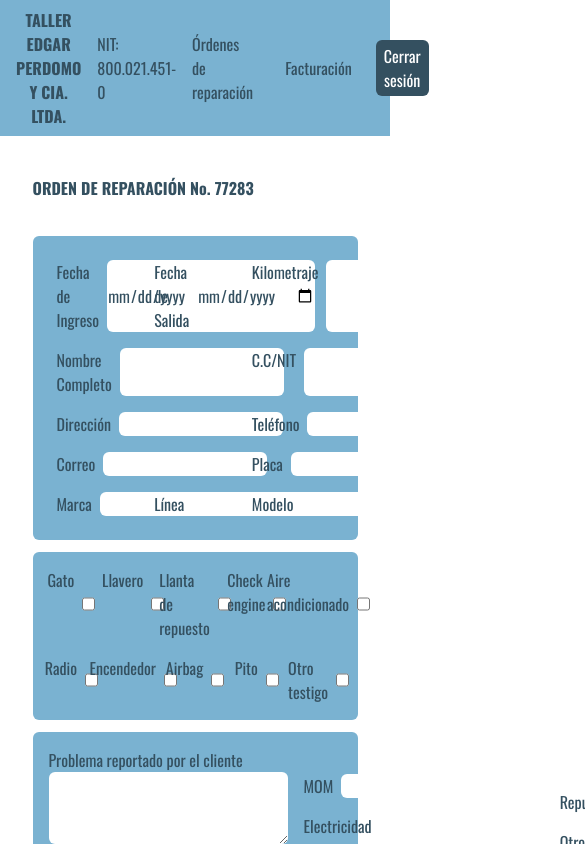
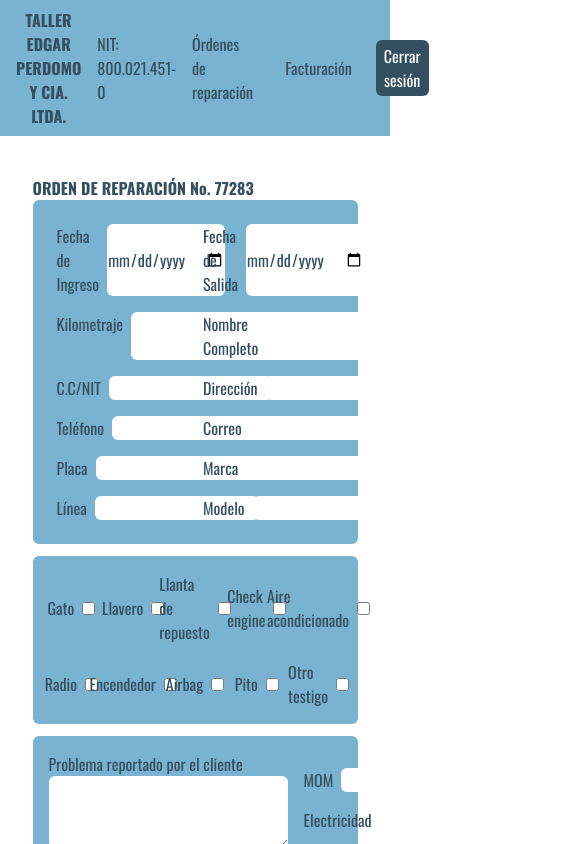
Before and after one commit to sebastianiv21/taller-autos, a React (Create React App) app in the folder client/: page /facturacion in a window 390 px wide. Shown: the top 844 px of the page, 585 px wide, since content can reach past the window. Built offline with nearby package versions, Linux system fonts and the light colour scheme.

Commit message:
Agregado responsive design a facturacion y ordenes

```diff
--- a/client/src/components/CheckItem.jsx
+++ b/client/src/components/CheckItem.jsx
@@ -1,21 +1,30 @@
-import useOrderList from "../hooks/useOrderList";
+import useOrderList from '../hooks/useOrderList'
 const CheckItem = ({ title, checked }) => {
-  const { register, formState: { errors } } = useOrderList()
+  const {
+    register,
+    formState: { errors },
+  } = useOrderList()
   return (
-    <div className="text-oscuro flex justify-center">
-      <label htmlFor={title} className='mr-2' > {title}</label>
+    <div className='text-oscuro flex justify-center items-center'>
+      <label
+        htmlFor={title}
+        className='mr-2'
+      >
+        {' '}
+        {title}
+      </label>
       <input
-        type="checkbox"
+        type='checkbox'
         id={title}
         name={title}
         {...register(`${title}`, {
           required: {
-            value: false
-          }
+            value: false,
+          },
         })}
       />
     </div>
-  );
-};
+  )
+}
 
-export default CheckItem;
+export default CheckItem
--- a/client/src/components/DescItem.jsx
+++ b/client/src/components/DescItem.jsx
@@ -1,20 +1,24 @@
 import React from 'react'
 import useOrderList from '../hooks/useOrderList'
 const DescItem = ({ title, value }) => {
-  const { register, formState: { errors } } = useOrderList()
+  const {
+    register,
+    formState: { errors },
+  } = useOrderList()
   return (
-    <div className="flex  gap-2">
+    <div className='flex gap-2 items-center'>
       <label htmlFor={title}>{title} </label>
       <input
         id={title}
         name={title}
-        type="text"
-        className="grow rounded-md"
+        type='text'
+        className='grow rounded-md'
         {...register(`${title}`, {
           required: {
-            value: false
-          }})}
-            />
+            value: false,
+          },
+        })}
+      />
     </div>
   )
 }
--- a/client/src/components/DescList.jsx
+++ b/client/src/components/DescList.jsx
@@ -1,62 +1,75 @@
 //Components
-import DescItem from "./DescItem";
-import useOrderList from "../hooks/useOrderList";
-import checkListData from "../shared/descListData";
+import DescItem from './DescItem'
+import useOrderList from '../hooks/useOrderList'
+import checkListData from '../shared/descListData'
 
 const descList = checkListData.map((item) => (
-  <DescItem title={item.title} value={item.value} key={item.title} />
-));
+  <DescItem
+    title={item.title}
+    value={item.value}
+    key={item.title}
+  />
+))
 
 const DescList = () => {
-  const { register, formState: { errors } } = useOrderList()
+  const {
+    register,
+    formState: { errors },
+  } = useOrderList()
   return (
-    <section className="p-4 flex flex-col gap-4 h-[300px] flex-wrap w-2/3 justify-center">
+    // <section className='p-4 flex flex-col gap-4 h-[300px] flex-wrap w-2/3 justify-center'>
+    <section className='p-4 grid grid-cols-1 lg:mx-auto lg:grid-cols-2 gap-4 w-2/3 justify-center'>
       {descList}
-      <div className="flex  gap-2">
-        <label htmlFor="subtotal">SUBTOTAL $ </label>
+      <div className='flex gap-2 items-center'>
+        <label htmlFor='subtotal'>SUBTOTAL $ </label>
         <input
-          id="subtotal"
-          type="text"
-          className="grow rounded-md"
-          name="subtotal"
-          {...register("subtotal", {
+          id='subtotal'
+          type='text'
+          className='grow rounded-md'
+          name='subtotal'
+          {...register('subtotal', {
             required: {
-              value: false
-            }
+              value: false,
+            },
           })}
         />
       </div>
-      <div className="flex  gap-2">
-        <label htmlFor="iva">IVA $</label>
+      <div className='flex  gap-2'>
+        <label htmlFor='iva'>IVA $</label>
         <input
-          id="iva"
-          type="text"
-          name="iva"
-          className="grow rounded-md"
-          {...register("iva", {
+          id='iva'
+          type='text'
+          name='iva'
+          className='grow rounded-md'
+          {...register('iva', {
             required: {
-              value: false
-            }
+              value: false,
+            },
           })}
         />
       </div>
-      <div className="flex  gap-2">
-        <label htmlFor="total">TOTAL $</label>
+      <div className='flex  gap-2'>
+        <label htmlFor='total'>TOTAL $</label>
         <input
-          id="total"
-          name="total"
-          type="text"
-          className="grow rounded-md"
-          {...register("total", {
-              required: {
-                value: false
-              }
-            })}
-          />
+          id='total'
+          name='total'
+          type='text'
+          className='grow rounded-md'
+          {...register('total', {
+            required: {
+              value: false,
+            },
+          })}
+        />
       </div>
-      <button className="bg-claro p-2 rounded-md" type="submit">GENERAR ORDEN</button>
+      <button
+        className='bg-claro p-2 rounded-md lg:col-span-2 w-1/2 mx-auto'
+        type='submit'
+      >
+        GENERAR ORDEN
+      </button>
     </section>
-  );
-};
+  )
+}
 
-export default DescList;
+export default DescList
--- a/client/src/components/Description.jsx
+++ b/client/src/components/Description.jsx
@@ -1,10 +1,10 @@
 //Components
-import DescText from "./DescText";
-import DescList from "./DescList";
+import DescText from './DescText'
+import DescList from './DescList'
 
 const Description = () => {
   return (
-    <section className="bg-base rounded-md mx-auto p-4 w-5/6 flex mb-6">
+    <section className='bg-base rounded-md mx-auto p-4 w-5/6 flex mb-6'>
       <DescText />
       <DescList />
     </section>
--- a/client/src/components/InfoCliente.jsx
+++ b/client/src/components/InfoCliente.jsx
@@ -1,180 +1,181 @@
-import React from "react";
-import useOrderList from "../hooks/useOrderList";
+import useOrderList from '../hooks/useOrderList'
 
 const InfoCliente = () => {
-  const {register, formState: { errors }} = useOrderList()
+  const {
+    register,
+    formState: { errors },
+  } = useOrderList()
   return (
     <>
-      <section className="informacion-cliente bg-base rounded-md mx-auto p-6 w-5/6 grid grid-cols-3 gap-4">
-        <div className="flex  gap-2">
-          <label htmlFor="fechaIngreso">Fecha de Ingreso</label>
+      <section className='informacion-cliente bg-base rounded-md mx-auto p-6 w-5/6 grid grid-cols-2 lg:grid-cols-3 gap-4'>
+        <div className='flex  gap-2'>
+          <label htmlFor='fechaIngreso'>Fecha de Ingreso</label>
           <input
-            id="fechaIngreso"
-            type="date"
-            className="grow rounded-md"
-            name="fechaIngreso"
-            {...register("fechaIngreso", {
+            id='fechaIngreso'
+            type='date'
+            className='grow rounded-md'
+            name='fechaIngreso'
+            {...register('fechaIngreso', {
               required: {
-                value: true
-              }
+                value: true,
+              },
             })}
           />
         </div>
-        <div className="flex gap-2">
-          <label htmlFor="fechaSalida">Fecha de Salida</label>
+        <div className='flex gap-2'>
+          <label htmlFor='fechaSalida'>Fecha de Salida</label>
           <input
-            id="fechaSalida"
-            type="date"
-            className="grow rounded-md"
-            name="fechaSalida"
-            {...register("fechaSalida", {
+            id='fechaSalida'
+            type='date'
+            className='grow rounded-md'
+            name='fechaSalida'
+            {...register('fechaSalida', {
               required: {
-                value: false
-              }
+                value: false,
+              },
             })}
           />
         </div>
-        <div className="flex gap-2">
-          <label htmlFor="kilometraje">Kilometraje</label>
+        <div className='flex gap-2'>
+          <label htmlFor='kilometraje'>Kilometraje</label>
           <input
-            id="kilometraje"
-            type="text"
-            className="grow rounded-md"
-            name="kilometraje"
-            {...register("kilometraje", {
+            id='kilometraje'
+            type='text'
+            className='grow rounded-md'
+            name='kilometraje'
+            {...register('kilometraje', {
               required: {
-                value: false
-              }
+                value: false,
+              },
             })}
           />
         </div>
-        <div className="col-span-2 flex gap-2">
-          <label htmlFor="nombreUsuario">Nombre Completo</label>
+        <div className='lg:col-span-2 flex gap-2'>
+          <label htmlFor='nombreUsuario'>Nombre Completo</label>
           <input
-            id="nombreUsuario"
-            type="text"
-            className="grow rounded-md"
-            name="nombreCompleto"
-            {...register("nombreCompleto", {
+            id='nombreUsuario'
+            type='text'
+            className='grow rounded-md'
+            name='nombreCompleto'
+            {...register('nombreCompleto', {
               required: {
-                value: false
-              }
+                value: true,
+              },
             })}
           />
         </div>
-        <div className="flex gap-2">
-          <label htmlFor="identificacion">C.C/NIT</label>
+        <div className='flex gap-2'>
+          <label htmlFor='identificacion'>C.C/NIT</label>
           <input
-            id="identificacion"
-            type="text"
-            className="grow rounded-md"
-            name="identificacion"
-            {...register("identificacion", {
+            id='identificacion'
+            type='text'
+            className='grow rounded-md'
+            name='identificacion'
+            {...register('identificacion', {
               required: {
-                value: false
-              }
+                value: true,
+              },
             })}
           />
         </div>
-        <div className="col-span-2 flex gap-2">
-          <label htmlFor="direccion">Dirección</label>
+        <div className='lg:col-span-2 flex gap-2'>
+          <label htmlFor='direccion'>Dirección</label>
           <input
-            id="direccion"
-            type="text"
-            className="grow rounded-md"
-            name="direccion"
-            {...register("direccion", {
+            id='direccion'
+            type='text'
+            className='grow rounded-md'
+            name='direccion'
+            {...register('direccion', {
               required: {
-                value: false
-              }
+                value: false,
+              },
             })}
           />
         </div>
-        <div className="flex gap-2">
-          <label htmlFor="telefono">Teléfono</label>
+        <div className='flex gap-2'>
+          <label htmlFor='telefono'>Teléfono</label>
           <input
-            id="telefono"
-            type="text"
-            className="grow rounded-md"
-            name="telefono"
-            {...register("telefono", {
+            id='telefono'
+            type='text'
+            className='grow rounded-md'
+            name='telefono'
+            {...register('telefono', {
               required: {
-                value: false
-              }
+                value: true,
+              },
             })}
           />
         </div>
-        <div className="col-span-2 flex gap-2">
-          <label htmlFor="correo">Correo</label>
+        <div className='lg:col-span-2 flex gap-2'>
+          <label htmlFor='correo'>Correo</label>
           <input
-            id="correo"
-            type="email"
-            className="grow rounded-md"
-            name="correo"
-            {...register("correo", {
+            id='correo'
+            type='email'
+            className='grow rounded-md'
+            name='correo'
+            {...register('correo', {
               required: {
-                value: false
-              }
+                value: false,
+              },
             })}
           />
         </div>
-        <div className="flex gap-2">
-          <label htmlFor="placa">Placa</label>
+        <div className='flex gap-2'>
+          <label htmlFor='placa'>Placa</label>
           <input
-            id="placa"
-            type="text"
-            className="grow rounded-md"
-            name="placa"
-            {...register("placa", {
+            id='placa'
+            type='text'
+            className='grow rounded-md'
+            name='placa'
+            {...register('placa', {
               required: {
-                value: false
-              }
+                value: false,
+              },
             })}
           />
         </div>
-        <div className="flex gap-2">
-          <label htmlFor="marca">Marca</label>
+        <div className='flex gap-2'>
+          <label htmlFor='marca'>Marca</label>
           <input
-            id="marca"
-            type="text"
-            className="grow rounded-md"
-            name="marca"
-            {...register("marca", {
+            id='marca'
+            type='text'
+            className='grow rounded-md'
+            name='marca'
+            {...register('marca', {
               required: {
-                value: false
-              }
+                value: false,
+              },
             })}
           />
         </div>
-        <div className="flex gap-2">
-          <label htmlFor="linea">Línea</label>
+        <div className='flex gap-2'>
+          <label htmlFor='linea'>Línea</label>
           <input
-            id="linea"
-            type="text"
-            className="grow rounded-md"
-            name="linea"
-            {...register("linea", {
+            id='linea'
+            type='text'
+            className='grow rounded-md'
+            name='linea'
+            {...register('linea', {
               required: {
-                value: false
-              }
+                value: false,
+              },
             })}
           />
         </div>
-        <div className="flex gap-2">
-          <label htmlFor="modelo">Modelo</label>
+        <div className='flex gap-2'>
+          <label htmlFor='modelo'>Modelo</label>
           <input
-            id="modelo"
-            type="text"
-            className="grow rounded-md"
-            name="modelo"
-            {...register("modelo", {
+            id='modelo'
+            type='text'
+            className='grow rounded-md'
+            name='modelo'
+            {...register('modelo', {
               required: {
-                value: false
-              }
+                value: false,
+              },
             })}
           />
         </div>
-
       </section>
     </>
   )
--- a/client/src/pages/Facturacion.jsx
+++ b/client/src/pages/Facturacion.jsx
@@ -1,24 +1,22 @@
 //Components
-import React from "react";
-import useOrderList from "../hooks/useOrderList";
-import CheckList from "../components/CheckList";
-import Description from "../components/Description";
-import InfoCliente from "../components/InfoCliente";
+import React from 'react'
+import useOrderList from '../hooks/useOrderList'
+import CheckList from '../components/CheckList'
+import Description from '../components/Description'
+import InfoCliente from '../components/InfoCliente'
 
 const Facturacion = () => {
-  const {onSubmit, handleSubmit, register} = useOrderList()
+  const { onSubmit, handleSubmit, register } = useOrderList()
   return (
     <main>
-      <article className="container mt-10 text-oscuro">
-        <h2 className="w-5/6 mx-auto font-bold">ORDEN DE REPARACIÓN No. 77283</h2>
-        <form className="flex flex-col gap-3 " onSubmit={handleSubmit(onSubmit)}>
-          <input type="text"
-            {...register("prueba", {
-              required: {
-                value: false
-              }
-            })}
-          />
+      <article className='xl:container mx-auto mt-10 text-oscuro'>
+        <h2 className='w-5/6 mx-auto font-bold'>
+          ORDEN DE REPARACIÓN No. 77283
+        </h2>
+        <form
+          className='flex flex-col gap-3 '
+          onSubmit={handleSubmit(onSubmit)}
+        >
           <InfoCliente />
           <CheckList />
           <Description />
```
Also changed, not shown: client/src/components/OrdersList.jsx (+21 -21 lines), 1 other file (tests, documents, lock files or other folders). Lines whose indentation alone changed are shown as unchanged.
